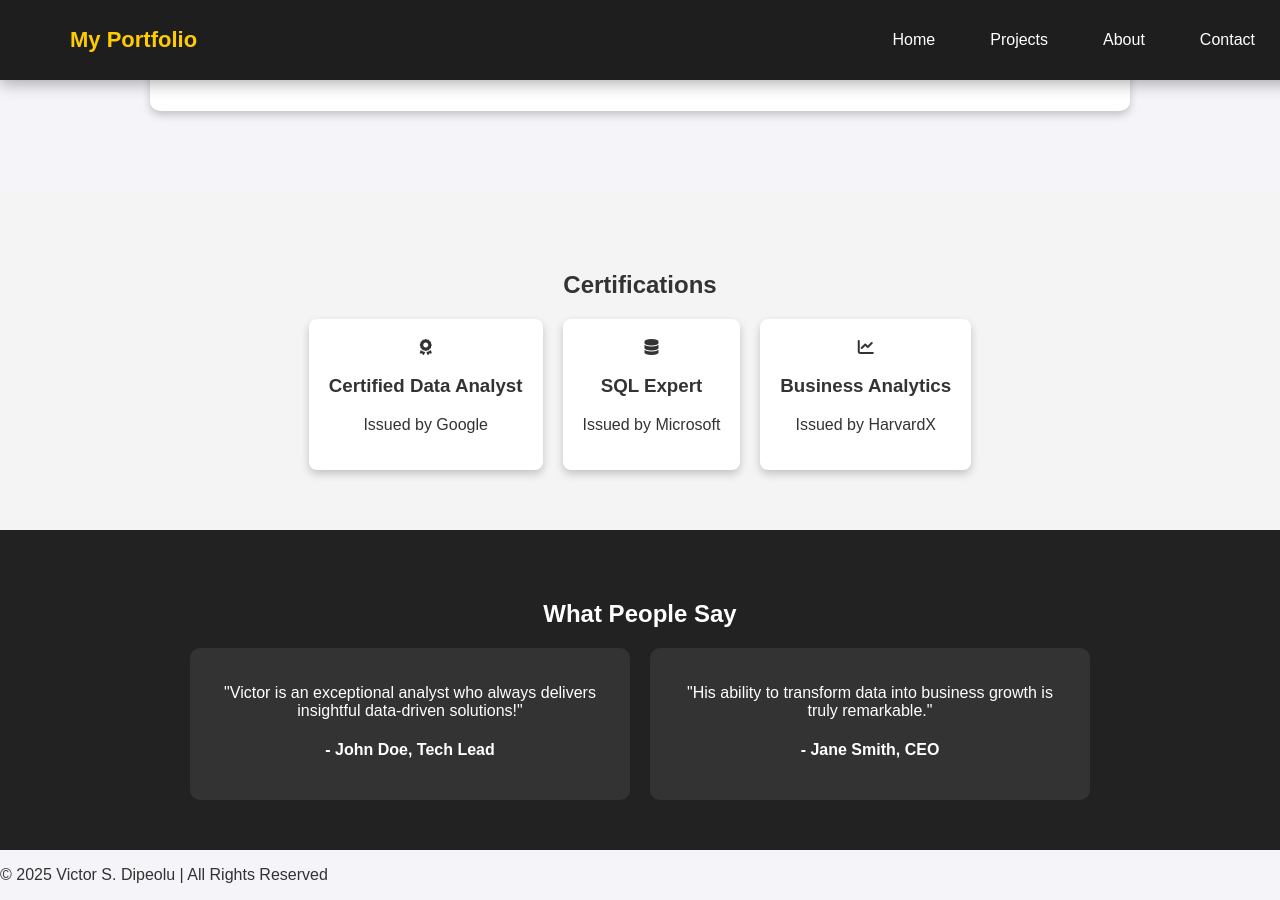
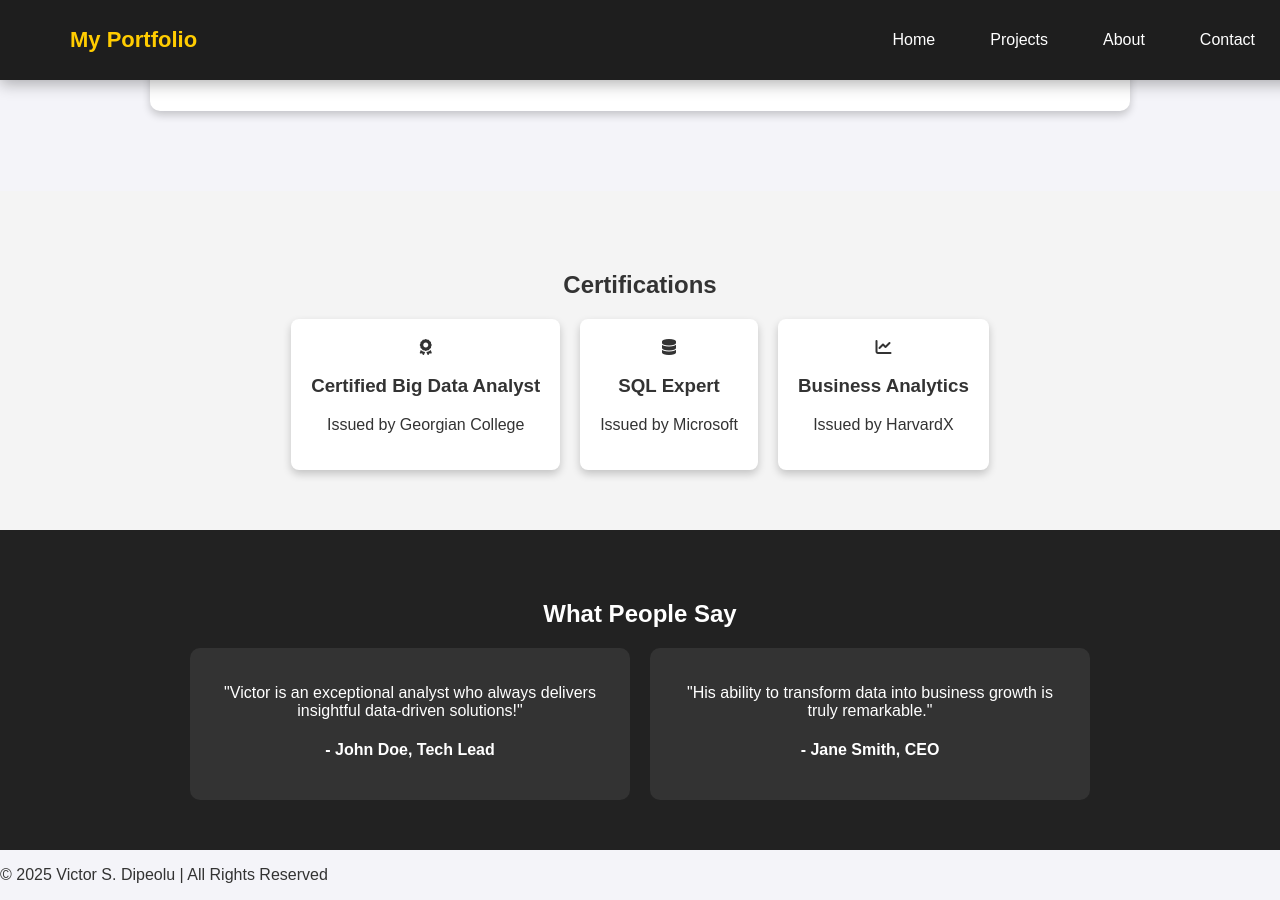
Before and after one commit to Vicmandip1/Portfolio, a Jekyll site: the page about.html, which Jekyll copies as it is, in a window 1280 px wide and 900 px high, scrolled down 943 px. Built offline with Jekyll 4.4.1, drawn with Linux system fonts in a browser that asks for light colours; a script that is not in the unit is left out.

Commit message:
Update about.html

```diff
--- a/about.html
+++ b/about.html
@@ -59,13 +59,13 @@
 </section>
 
 <!-- Certifications Section -->
-<section class="certifications">
+<section id="certifications-section" class="certifications">
     <h2>Certifications</h2>
     <div class="cert-grid">
         <div class="cert-item">
             <i class="fas fa-award"></i>
-            <h3>Certified Data Analyst</h3>
-            <p>Issued by Google</p>
+            <h3>Certified Big Data Analyst</h3>
+            <p>Issued by Georgian College</p>
         </div>
         <div class="cert-item">
             <i class="fas fa-database"></i>
```
